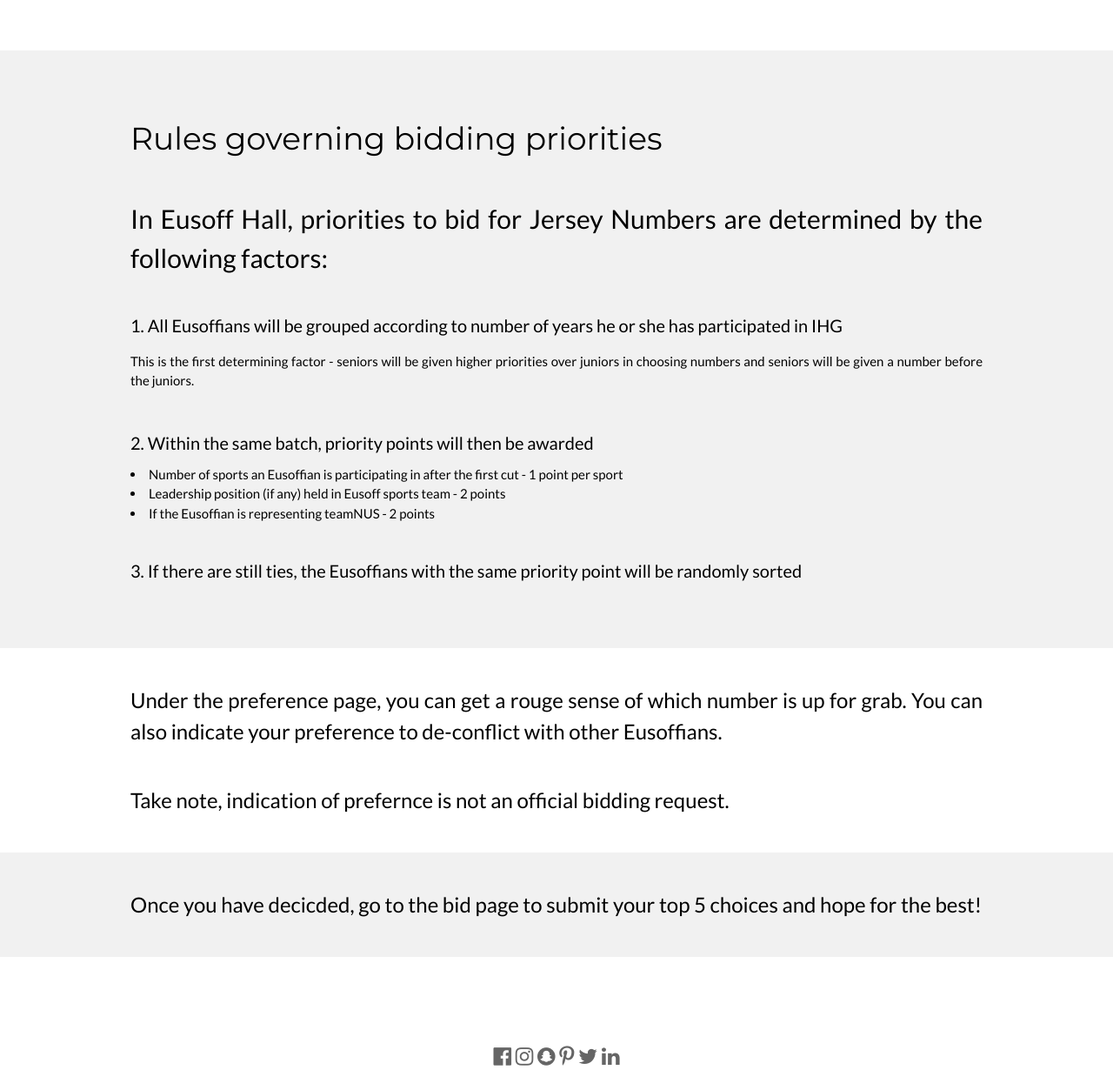
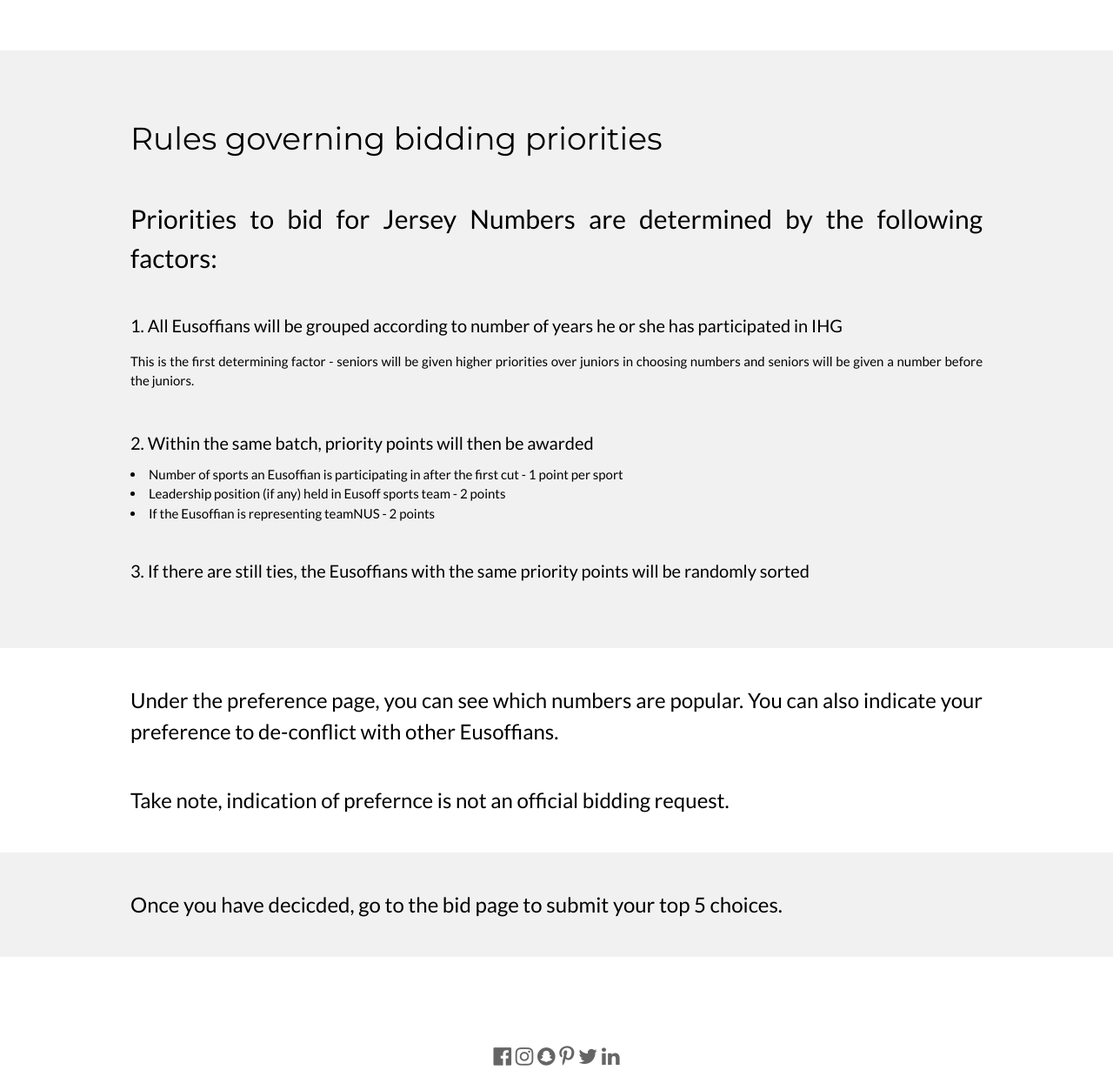
Before and after one commit to isbobby/jersey_bidding, a Flask app: page /home in a window 1280 px wide. Shown: the part 582-1835 px from the top of the page at 87% size. Run offline with Flask 2, Linux system fonts and the light colour scheme; the visitor is signed in with stand-in values (Sample User, id 1); data comes from the database, SQL or seed files in the repository; data that the repository does not hold is empty; some libraries are stand-ins or nearby versions.

Commit message:
updated requirements

```diff
--- a/jersey_bidder/templates/home.html
+++ b/jersey_bidder/templates/home.html
@@ -38,7 +38,7 @@
   <div class="w3-content jb-text-justify">
     <h1>Rules governing bidding priorities</h1>
     <br>
-    <h2>In Eusoff Hall, priorities to bid for Jersey Numbers are determined by the following factors:</h2>
+    <h2>Priorities to bid for Jersey Numbers are determined by the following factors:</h2>
     <h4><br>1. All Eusoffians will be grouped according to number of years he or she has participated in IHG</h4>
     <p>This is the first determining factor - seniors will be given higher priorities over juniors in choosing numbers
       and seniors will be given a number before the juniors.</p>
@@ -48,7 +48,7 @@
     <li>Leadership position (if any) held in Eusoff sports team - 2 points</li>
     <li>If the Eusoffian is representing teamNUS - 2 points</li>
 
-    <h4><br>3. If there are still ties, the Eusoffians with the same priority point will be randomly sorted</h4>
+    <h4><br>3. If there are still ties, the Eusoffians with the same priority points will be randomly sorted</h4>
   </div>
 </div>
 
@@ -56,7 +56,7 @@
 <div class="w3-row-padding w3-padding-32 w3-container">
   <div class="w3-content">
     <div class="jb-text-justify">
-      <h3 class="jb-text-justify">Under the preference page, you can get a rouge sense of which number is up for grab.
+      <h3 class="jb-text-justify">Under the preference page, you can see which numbers are popular.
         You can also indicate your preference to de-conflict with other Eusoffians.</h3><br>
       <h3>Take note, indication of prefernce is not an official bidding request.</h3>
     </div>
@@ -66,7 +66,7 @@
 <div class="w3-row-padding w3-light-grey w3-padding-32 w3-container">
   <div class="w3-content jb-text-justify">
     <div class="">
-      <h3>Once you have decicded, go to the bid page to submit your top 5 choices and hope for the best!</h3>
+      <h3>Once you have decicded, go to the bid page to submit your top 5 choices.</h3>
     </div>
   </div>
 </div>
```
Also changed, not shown: requirements.txt (+15 -3 lines), jersey_bidder/main/__init__.py (added), 3 other files.
